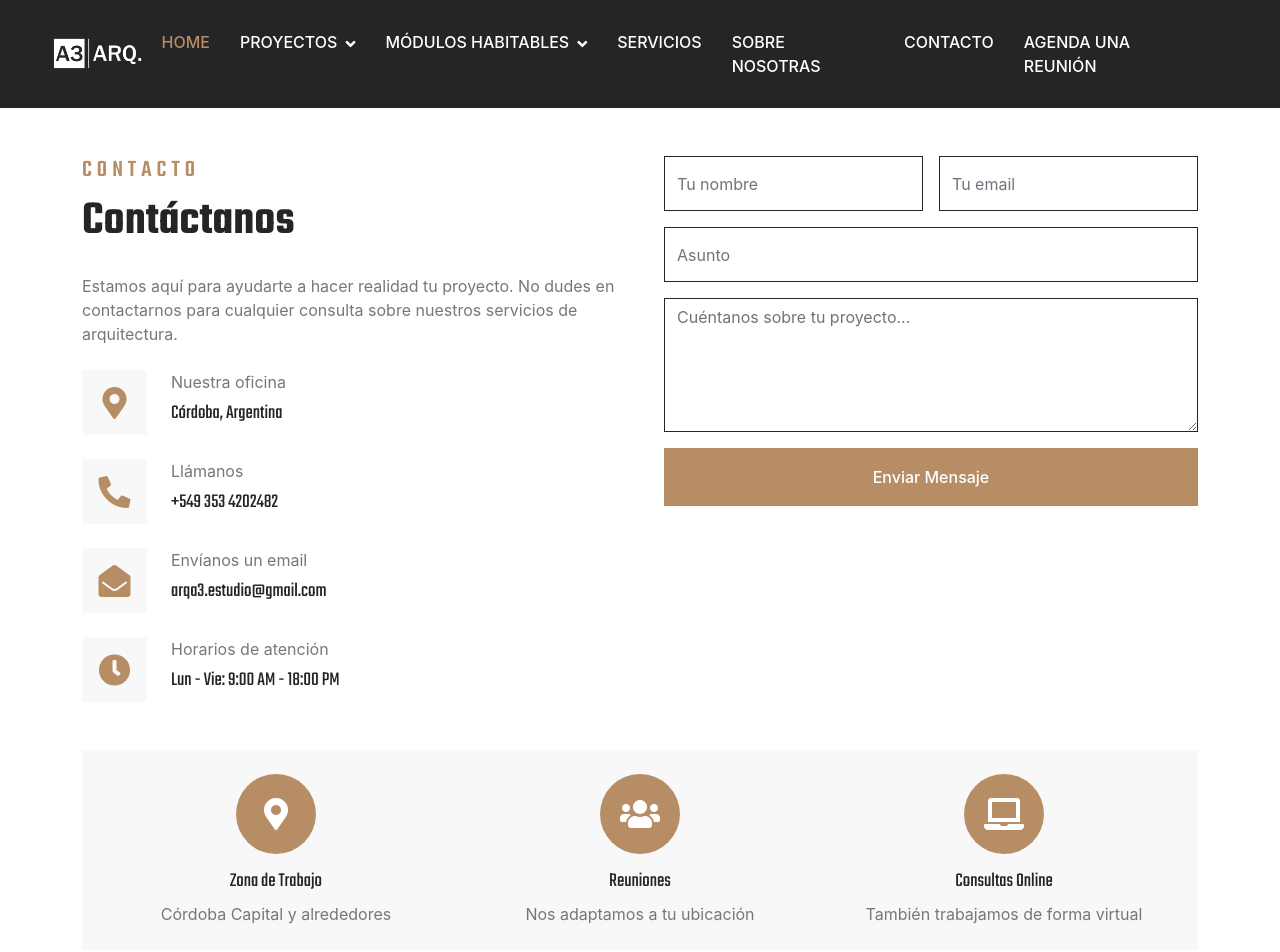
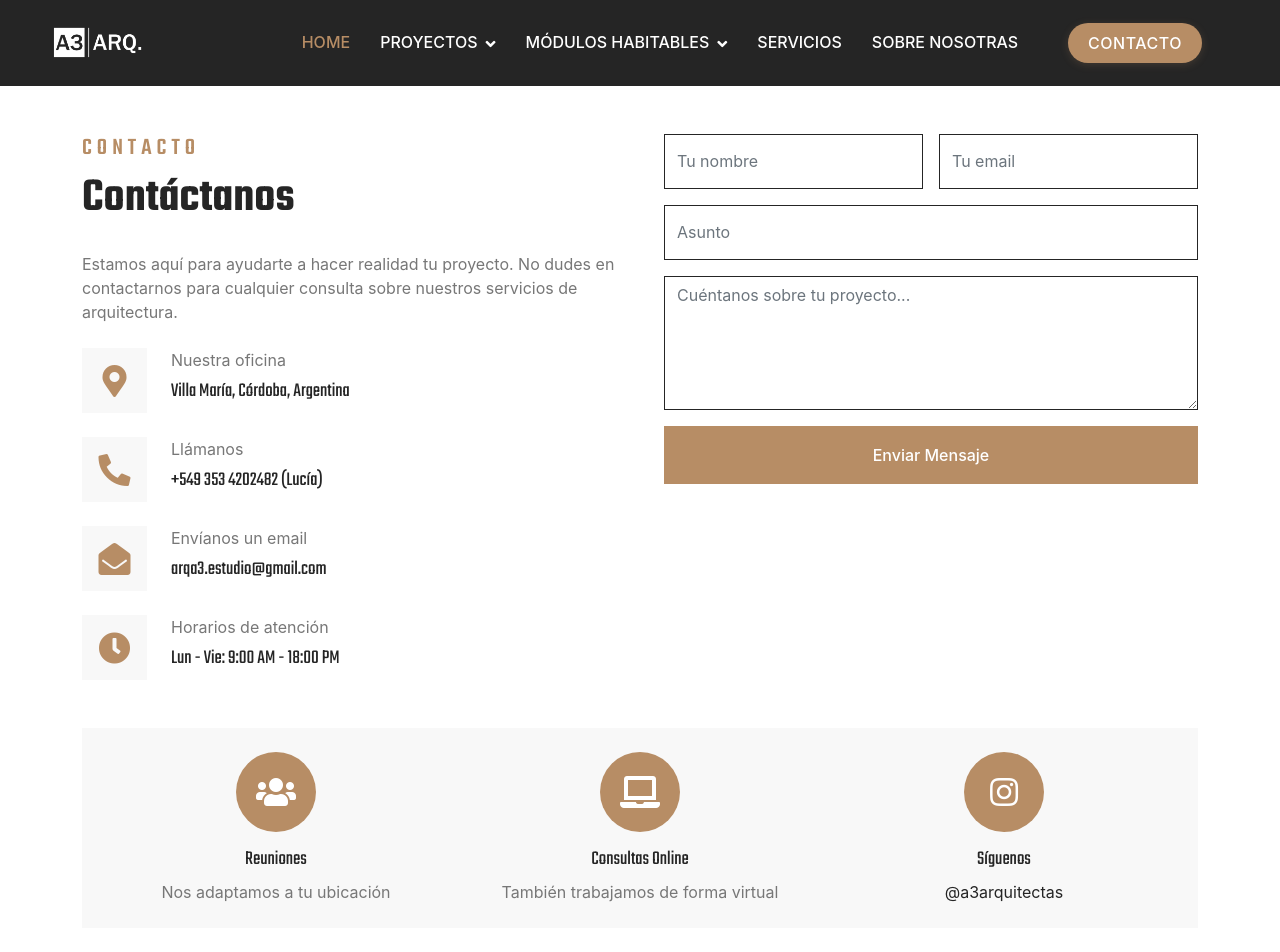
Before and after one commit to camiurenda/A3Arq, a React (Create React App) app: page /contact.html in a window 1280 px wide. Shown: the top 952 px of the page. Built offline with nearby package versions, Linux system fonts and the light colour scheme; the HTML template or start-up script is replaced by a standard one.

Commit message:
Mejoras varias

```diff
--- a/public/css/style.css
+++ b/public/css/style.css
@@ -434,15 +434,18 @@ h6,
 }
 
 .project-feature-item {
-    font-weight: 500; /* Make the text a bit bolder */
-    margin-bottom: 10px; /* Add some space between items */
-    padding-left: 5px; /* Add a little padding */
-    color: var(--dark); /* Ensure good contrast */
+    font-weight: 500;
+    margin-bottom: 10px;
+    color: var(--dark);
+    display: flex;
+    align-items: center;
 }
 
 .project-feature-item i {
-    font-size: 1.2em; /* Make icons slightly larger */
-    vertical-align: middle; /* Align icons with text */
+    font-size: 1.2em;
+    flex-shrink: 0;
+    width: 20px;
+    text-align: center;
 }
 
 
@@ -641,6 +644,41 @@ h6,
     color: var(--primary);
 }
 
+/* Contact Button Styling */
+.navbar .contact-btn {
+    background: var(--primary) !important;
+    color: #FFFFFF !important;
+    border-radius: 20px;
+    padding: 10px 20px !important;
+    margin-left: 20px;
+    font-weight: 600;
+    text-transform: uppercase;
+    letter-spacing: 0.5px;
+    transition: all 0.3s ease;
+    box-shadow: 0 2px 8px rgba(183, 141, 101, 0.2);
+    display: inline-block;
+    height: 40px;
+    line-height: 20px;
+    align-self: center;
+}
+
+.navbar .contact-btn:hover {
+    background: #9B7756 !important;
+    color: #FFFFFF !important;
+    box-shadow: 0 4px 12px rgba(183, 141, 101, 0.3);
+    text-decoration: none;
+}
+
+@media (max-width: 991.98px) {
+    .navbar .contact-btn {
+        margin-left: 0;
+        margin-top: 10px;
+        text-align: center;
+        border-radius: 18px;
+        padding: 8px 18px !important;
+    }
+}
+
 /* Simple Carousel Styles */
 .simple-carousel {
     position: relative;
--- a/src/App.js
+++ b/src/App.js
@@ -12,7 +12,6 @@ import Feature from './components/Feature';
 import Project from './components/Project';
 import Modules from './components/Modules';
 import Team from './components/Team';
-import Appointment from './components/Appointment';
 import Testimonial from './components/Testimonial';
 import Contact from './components/Contact';
 import Footer from './components/Footer';
@@ -38,7 +37,6 @@ function App() {
           <Route path="/project.html" element={<Project />} />
           <Route path="/modules.html" element={<Modules />} />
           <Route path="/team.html" element={<Team />} />
-          <Route path="/appointment.html" element={<Appointment />} />
           <Route path="/testimonial.html" element={<Testimonial />} />
           <Route path="/contact.html" element={<Contact />} />
           {/* Add other routes as needed */}
--- a/src/components/Contact.js
+++ b/src/components/Contact.js
@@ -55,7 +55,7 @@ const Contact = () => {
                                     </div>
                                     <div className="ms-4">
                                         <p className="mb-2">Nuestra oficina</p>
-                                        <h5 className="mb-0">Córdoba, Argentina</h5>
+                                        <h5 className="mb-0">Villa María, Córdoba, Argentina</h5>
                                     </div>
                                 </div>
                             </div>
@@ -67,7 +67,7 @@ const Contact = () => {
                                     </div>
                                     <div className="ms-4">
                                         <p className="mb-2">Llámanos</p>
-                                        <h5 className="mb-0">+549 353 4202482</h5>
+                                        <h5 className="mb-0">+549 353 4202482 (Lucía)</h5>
                                     </div>
                                 </div>
                             </div>
@@ -181,16 +181,6 @@ const Contact = () => {
                                     <div className="d-flex flex-column align-items-center">
                                         <div className="d-flex align-items-center justify-content-center bg-primary rounded-circle mb-3"
                                             style={{ width: '80px', height: '80px' }}>
-                                            <i className="fa fa-2x fa-map-marker-alt text-white"></i>
-                                        </div>
-                                        <h5 className="mb-2">Zona de Trabajo</h5>
-                                        <p className="mb-0">Córdoba Capital y alrededores</p>
-                                    </div>
-                                </div>
-                                <div className="col-md-4 text-center">
-                                    <div className="d-flex flex-column align-items-center">
-                                        <div className="d-flex align-items-center justify-content-center bg-primary rounded-circle mb-3"
-                                            style={{ width: '80px', height: '80px' }}>
                                             <i className="fa fa-2x fa-users text-white"></i>
                                         </div>
                                         <h5 className="mb-2">Reuniones</h5>
@@ -207,6 +197,23 @@ const Contact = () => {
                                         <p className="mb-0">También trabajamos de forma virtual</p>
                                     </div>
                                 </div>
+                                <div className="col-md-4 text-center">
+                                    <div className="d-flex flex-column align-items-center">
+                                        <div className="d-flex align-items-center justify-content-center bg-primary rounded-circle mb-3"
+                                            style={{ width: '80px', height: '80px' }}>
+                                            <i className="fab fa-2x fa-instagram text-white"></i>
+                                        </div>
+                                        <h5 className="mb-2">Síguenos</h5>
+                                        <p className="mb-0">
+                                            <a href="https://instagram.com/a3arquitectas"
+                                               target="_blank"
+                                               rel="noopener noreferrer"
+                                               className="text-decoration-none text-dark">
+                                                @a3arquitectas
+                                            </a>
+                                        </p>
+                                    </div>
+                                </div>
                             </div>
                         </div>
                     </div>
--- a/src/components/Footer.js
+++ b/src/components/Footer.js
@@ -15,7 +15,7 @@ const Footer = () => {
                         <p className="mb-2"><i className="fa fa-phone-alt text-primary me-3"></i>+54 353 476 9373 (Jésica - La Playosa)</p>
                         <p className="mb-2"><i className="fa fa-envelope text-primary me-3"></i>arqa3.estudio@gmail.com</p>
                         <div className="d-flex pt-2">
-                            <a className="btn btn-square btn-outline-body me-1" href="https://twitter.com"><i className="fab fa-twitter"></i></a>
+                            <a className="btn btn-square btn-outline-body me-1" href="https://instagram.com/a3arquitectas" target="_blank" rel="noopener noreferrer"><i className="fab fa-instagram"></i></a>
                             <a className="btn btn-square btn-outline-body me-1" href="https://facebook.com"><i className="fab fa-facebook-f"></i></a>
                             <a className="btn btn-square btn-outline-body me-1" href="https://youtube.com"><i className="fab fa-youtube"></i></a>
                             <a className="btn btn-square btn-outline-body me-0" href="https://linkedin.com"><i className="fab fa-linkedin-in"></i></a>
--- a/src/components/Navbar.js
+++ b/src/components/Navbar.js
@@ -57,8 +57,7 @@ const Navbar = () => {
                     </div>
                     <a href="/service.html" className="nav-item nav-link">Servicios</a>
                     <a href="/about.html" className="nav-item nav-link">Sobre nosotras</a>
-                    <a href="/contact.html" className="nav-item nav-link">Contacto</a>
-                    <a href="/appointment.html" className="nav-item nav-link">Agenda una reunión</a>
+                    <a href="/contact.html" className="nav-item nav-link contact-btn">CONTACTO</a>
                 </div>
             </div>
         </nav>
```
